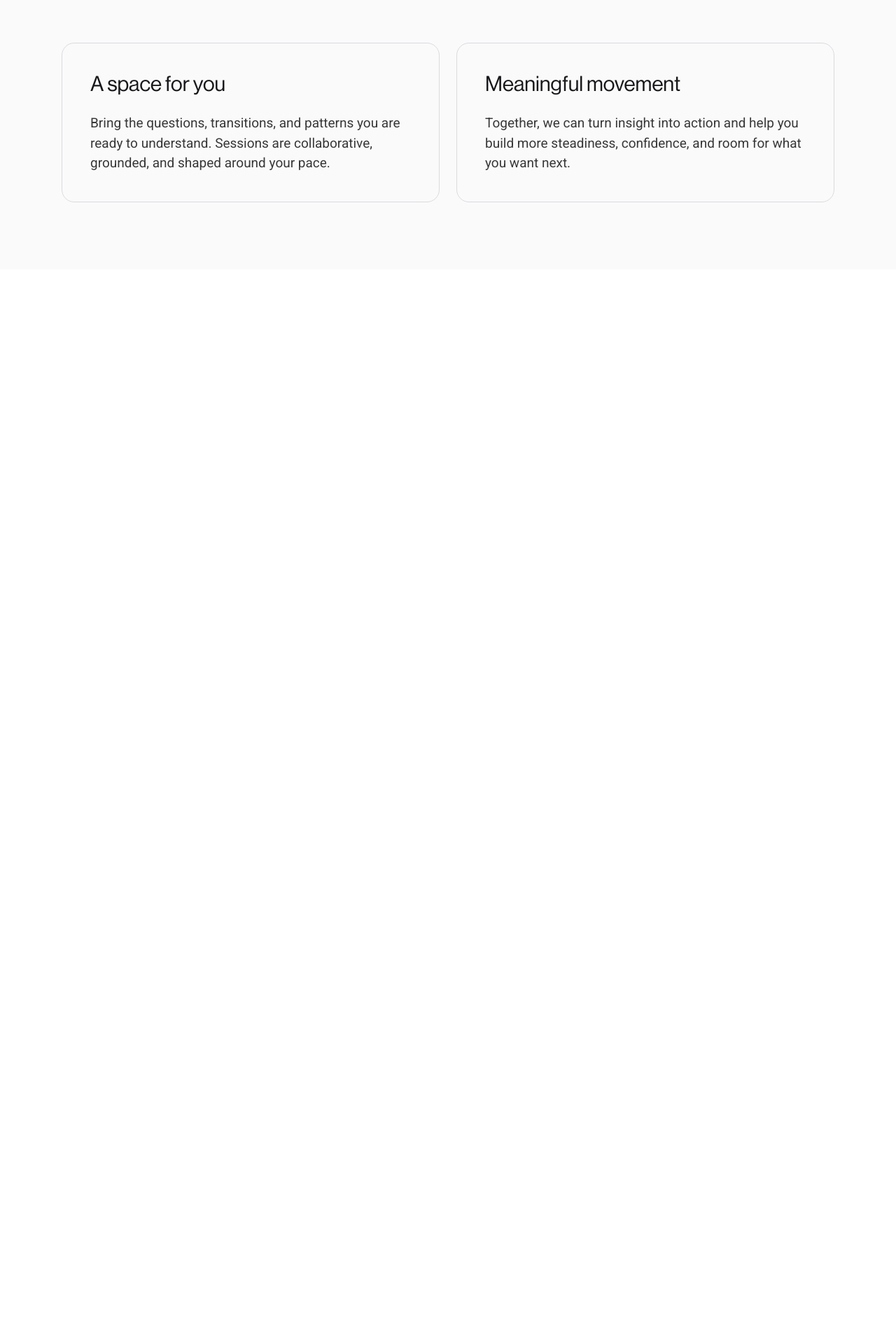
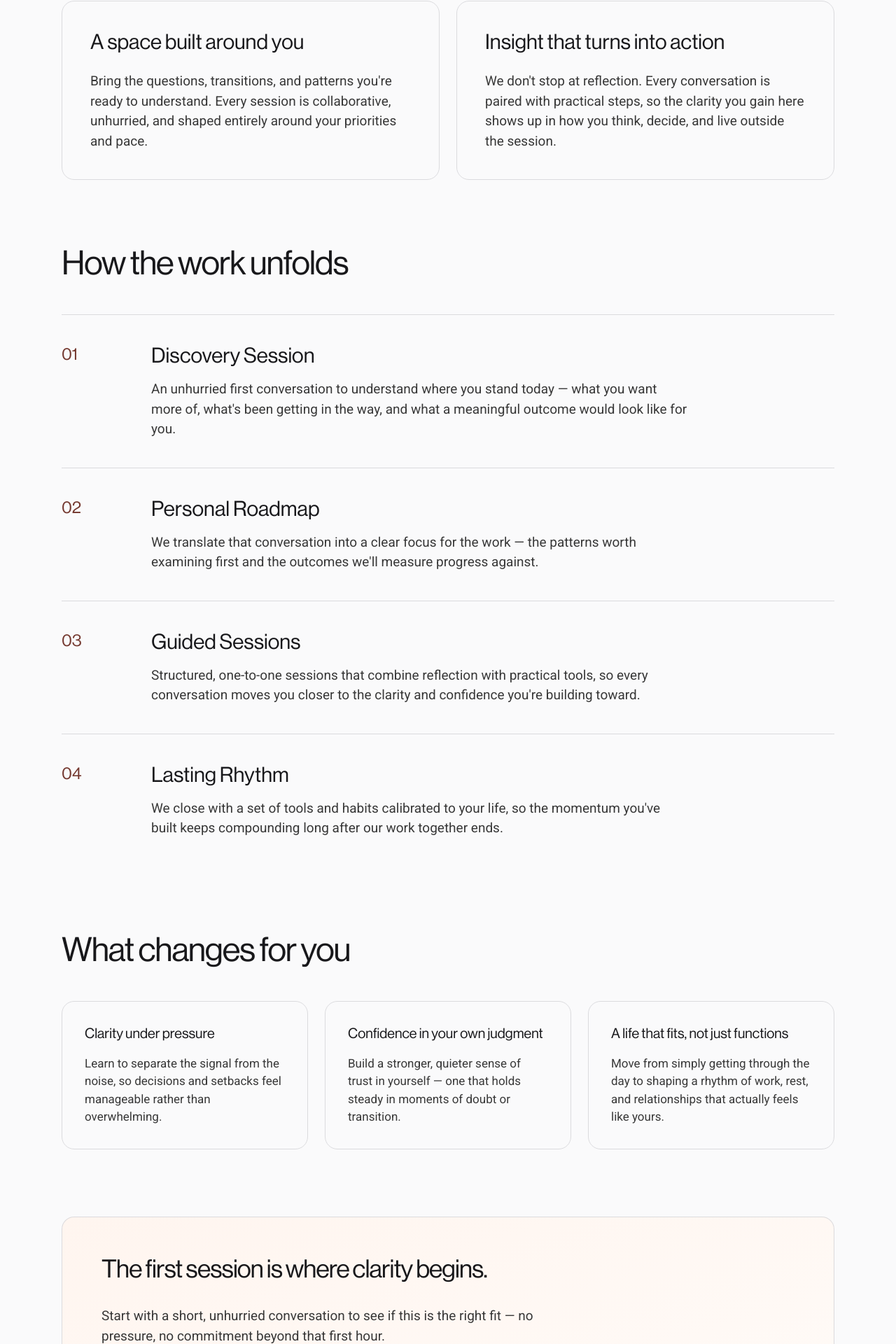
Before and after one commit to martamindacc/Aether, a Next.js app: page /individual-therapy in a window 1280 px wide. Shown: the part 518-2438 px from the top of the page at 70% size. Before the commit the page ends 903 px from the top, so only its background shows below. Built offline with nearby package versions, Linux system fonts and the light colour scheme.

Commit message:
feat: enhance therapy page with new outcomes and navigation link

```diff
--- a/app/couples-therapy/page.tsx
+++ b/app/couples-therapy/page.tsx
@@ -1,3 +1,4 @@
+import Link from "next/link";
 import { FloatingNav } from "@/components/floating-nav";
 
 const process = [
@@ -27,19 +28,36 @@ const process = [
   },
 ];
 
+const outcomes = [
+  {
+    title: "Communication that actually lands",
+    description:
+      "Learn to say the hard thing without it becoming a fight, and to hear each other without getting defensive.",
+  },
+  {
+    title: "Trust rebuilt on solid ground",
+    description:
+      "Move past old resentments with a shared understanding of what happened and why — not just an agreement to move on.",
+  },
+  {
+    title: "A partnership, not a negotiation",
+    description:
+      "Replace the sense of scorekeeping with a rhythm where you're solving problems together, not against each other.",
+  },
+];
+
 export default function CouplesTherapyPage() {
   return (
     <main className="min-h-screen bg-[#fafafb] font-[NeueHaasDisplayRoman,Arial,sans-serif] text-zinc-900">
       <FloatingNav />
       <section className="mx-auto flex max-w-6xl flex-col px-6 pb-24 pt-48">
-        <p className="text-lg text-[#66755c]">Relationship support</p>
-        <h1 className="mt-8 max-w-5xl font-[NeueHaasDisplayRoman,Arial,sans-serif] text-6xl font-medium leading-[0.95] tracking-tight sm:text-8xl">
+        <h1 className="max-w-5xl font-[NeueHaasDisplayRoman,Arial,sans-serif] text-6xl font-medium leading-[0.95] tracking-tight text-[#74382f] sm:text-8xl">
           Couples Therapy
         </h1>
         <p className="mt-12 max-w-4xl font-[Roboto,Arial,sans-serif] text-xl leading-[1.5] text-[#383838] sm:text-2xl">
-          A dedicated space for two people to understand how they work together —
-          improve communication, rebuild trust, and repair the pattern
-          underneath the conflict.
+          A dedicated space for two people to understand how they truly work
+          together — repair the pattern underneath the conflict, and rebuild
+          a partnership that feels steady, honest, and shared.
         </p>
 
         <div className="mt-20 grid gap-6 sm:grid-cols-2">
@@ -48,9 +66,9 @@ export default function CouplesTherapyPage() {
               A space for both of you
             </h2>
             <p className="mt-6 font-[Roboto,Arial,sans-serif] text-[19px] leading-[1.5] text-[#383838]">
-              Every session is shared, balanced, and structured so both voices are
-              heard equally — with a clear focus on what moves your relationship
-              forward.
+              Every session is shared, balanced, and structured so both
+              voices are heard equally — with a clear focus on what moves
+              your relationship forward, not who's right.
             </p>
           </div>
           <div className="rounded-2xl border border-zinc-300/80 p-8 sm:p-10">
@@ -59,7 +77,8 @@ export default function CouplesTherapyPage() {
             </h2>
             <p className="mt-6 font-[Roboto,Arial,sans-serif] text-[19px] leading-[1.5] text-[#383838]">
               We help you see the pattern behind the disagreement, so you can
-              respond to each other with more clarity, patience, and trust.
+              respond to each other with more clarity, patience, and lasting
+              trust — long after the conversation ends.
             </p>
           </div>
         </div>
@@ -74,7 +93,7 @@ export default function CouplesTherapyPage() {
                 key={step.number}
                 className="flex flex-col gap-4 border-t border-zinc-300/80 py-10 sm:flex-row sm:items-start sm:gap-12"
               >
-                <span className="font-[NeueHaasDisplayRoman,Arial,sans-serif] text-2xl font-medium text-[#66755c] sm:w-20 sm:shrink-0">
+                <span className="font-[NeueHaasDisplayRoman,Arial,sans-serif] text-2xl font-medium text-[#74382f] sm:w-20 sm:shrink-0">
                   {step.number}
                 </span>
                 <div>
@@ -89,6 +108,41 @@ export default function CouplesTherapyPage() {
             ))}
           </div>
         </div>
+
+        <div className="mt-24">
+          <h2 className="font-[NeueHaasDisplayRoman,Arial,sans-serif] text-4xl font-medium tracking-tight sm:text-5xl">
+            What changes for you both
+          </h2>
+          <div className="mt-12 grid gap-6 sm:grid-cols-3">
+            {outcomes.map((outcome) => (
+              <div key={outcome.title} className="rounded-2xl border border-zinc-300/80 p-8">
+                <h3 className="font-[NeueHaasDisplayRoman,Arial,sans-serif] text-xl font-medium">
+                  {outcome.title}
+                </h3>
+                <p className="mt-4 font-[Roboto,Arial,sans-serif] text-[17px] leading-[1.5] text-[#383838]">
+                  {outcome.description}
+                </p>
+              </div>
+            ))}
+          </div>
+        </div>
+
+        <div className="mt-24 flex flex-col items-start gap-8 rounded-2xl border border-zinc-300/80 bg-gradient-to-br from-[#fff5ef] to-[#fffbf8] p-10 sm:p-14">
+          <h2 className="max-w-2xl font-[NeueHaasDisplayRoman,Arial,sans-serif] text-3xl font-medium leading-[1.1] tracking-tight sm:text-4xl">
+            The strongest relationships are the ones that get worked on.
+          </h2>
+          <p className="max-w-2xl font-[Roboto,Arial,sans-serif] text-[19px] leading-[1.5] text-[#383838]">
+            Start with a joint discovery conversation to see if this is the
+            right fit for you both — no pressure, no commitment beyond that
+            first hour.
+          </p>
+          <Link
+            href="/"
+            className="border border-zinc-900/20 bg-white px-8 py-4 text-base font-medium text-zinc-900 transition-colors hover:bg-zinc-100"
+          >
+            Book your first session
+          </Link>
+        </div>
       </section>
     </main>
   );
--- a/app/executive-founder-work/page.tsx
+++ b/app/executive-founder-work/page.tsx
@@ -1,3 +1,4 @@
+import Link from "next/link";
 import { FloatingNav } from "@/components/floating-nav";
 
 const process = [
@@ -27,19 +28,36 @@ const process = [
   },
 ];
 
+const outcomes = [
+  {
+    title: "Decisions made with less noise",
+    description:
+      "Cut through the pressure and second-guessing to reach the same conclusion faster, with more conviction behind it.",
+  },
+  {
+    title: "A confidential thinking partner",
+    description:
+      "A space to say the unfiltered version of what's actually going on — without it becoming office politics or a liability.",
+  },
+  {
+    title: "Sustainable at the pace you're growing",
+    description:
+      "Build the internal steadiness to keep performing at a high level without the role quietly costing you everything else.",
+  },
+];
+
 export default function ExecutiveFounderWorkPage() {
   return (
     <main className="min-h-screen bg-[#fafafb] font-[NeueHaasDisplayRoman,Arial,sans-serif] text-zinc-900">
       <FloatingNav />
       <section className="mx-auto flex max-w-6xl flex-col px-6 pb-24 pt-48">
-        <p className="text-lg text-[#496171]">Leadership support</p>
-        <h1 className="mt-8 max-w-5xl font-[NeueHaasDisplayRoman,Arial,sans-serif] text-6xl font-medium leading-[0.95] tracking-tight sm:text-8xl">
+        <h1 className="max-w-5xl font-[NeueHaasDisplayRoman,Arial,sans-serif] text-6xl font-medium leading-[0.95] tracking-tight text-[#74382f] sm:text-8xl">
           Executive &amp; Founder Work
         </h1>
         <p className="mt-12 max-w-4xl font-[Roboto,Arial,sans-serif] text-xl leading-[1.5] text-[#383838] sm:text-2xl">
-          Support at the level decisions and isolation actually happen — for
-          founders and executives carrying weight the role doesn&apos;t make
-          space for.
+          Confidential, high-caliber support at the level where decisions and
+          isolation actually happen — built for founders and executives
+          carrying weight the role was never designed to make space for.
         </p>
 
         <div className="mt-20 grid gap-6 sm:grid-cols-2">
@@ -48,9 +66,9 @@ export default function ExecutiveFounderWorkPage() {
               A space built for the role
             </h2>
             <p className="mt-6 font-[Roboto,Arial,sans-serif] text-[19px] leading-[1.5] text-[#383838]">
-              Bring the pressure, the pace, and the decisions you can&apos;t
-              talk through anywhere else. Sessions are direct, confidential,
-              and built around your reality.
+              Bring the pressure, the pace, and the decisions you can't talk
+              through anywhere else. Sessions are direct, strictly
+              confidential, and built entirely around your reality.
             </p>
           </div>
           <div className="rounded-2xl border border-zinc-300/80 p-8 sm:p-10">
@@ -58,8 +76,9 @@ export default function ExecutiveFounderWorkPage() {
               Sharper judgment, faster
             </h2>
             <p className="mt-6 font-[Roboto,Arial,sans-serif] text-[19px] leading-[1.5] text-[#383838]">
-              We work on the thinking behind your decisions, so you carry more
-              clarity and steadiness into the moments that matter most.
+              We work on the thinking behind your decisions, so you carry
+              more clarity, composure, and precision into the moments that
+              matter most for your business and your people.
             </p>
           </div>
         </div>
@@ -74,7 +93,7 @@ export default function ExecutiveFounderWorkPage() {
                 key={step.number}
                 className="flex flex-col gap-4 border-t border-zinc-300/80 py-10 sm:flex-row sm:items-start sm:gap-12"
               >
-                <span className="font-[NeueHaasDisplayRoman,Arial,sans-serif] text-2xl font-medium text-[#496171] sm:w-20 sm:shrink-0">
+                <span className="font-[NeueHaasDisplayRoman,Arial,sans-serif] text-2xl font-medium text-[#74382f] sm:w-20 sm:shrink-0">
                   {step.number}
                 </span>
                 <div>
@@ -89,6 +108,40 @@ export default function ExecutiveFounderWorkPage() {
             ))}
           </div>
         </div>
+
+        <div className="mt-24">
+          <h2 className="font-[NeueHaasDisplayRoman,Arial,sans-serif] text-4xl font-medium tracking-tight sm:text-5xl">
+            What changes for you
+          </h2>
+          <div className="mt-12 grid gap-6 sm:grid-cols-3">
+            {outcomes.map((outcome) => (
+              <div key={outcome.title} className="rounded-2xl border border-zinc-300/80 p-8">
+                <h3 className="font-[NeueHaasDisplayRoman,Arial,sans-serif] text-xl font-medium">
+                  {outcome.title}
+                </h3>
+                <p className="mt-4 font-[Roboto,Arial,sans-serif] text-[17px] leading-[1.5] text-[#383838]">
+                  {outcome.description}
+                </p>
+              </div>
+            ))}
+          </div>
+        </div>
+
+        <div className="mt-24 flex flex-col items-start gap-8 rounded-2xl border border-zinc-300/80 bg-gradient-to-br from-[#fff5ef] to-[#fffbf8] p-10 sm:p-14">
+          <h2 className="max-w-2xl font-[NeueHaasDisplayRoman,Arial,sans-serif] text-3xl font-medium leading-[1.1] tracking-tight sm:text-4xl">
+            The best leaders build in a thinking partner. Start here.
+          </h2>
+          <p className="max-w-2xl font-[Roboto,Arial,sans-serif] text-[19px] leading-[1.5] text-[#383838]">
+            Start with a confidential context session to see if this is the
+            right fit — no pressure, no commitment beyond that first hour.
+          </p>
+          <Link
+            href="/"
+            className="border border-zinc-900/20 bg-white px-8 py-4 text-base font-medium text-zinc-900 transition-colors hover:bg-zinc-100"
+          >
+            Book your first session
+          </Link>
+        </div>
       </section>
     </main>
   );
--- a/app/individual-therapy/page.tsx
+++ b/app/individual-therapy/page.tsx
@@ -1,30 +1,147 @@
+import Link from "next/link";
 import { FloatingNav } from "@/components/floating-nav";
+
+const process = [
+  {
+    number: "01",
+    title: "Discovery Session",
+    description:
+      "An unhurried first conversation to understand where you stand today — what you want more of, what's been getting in the way, and what a meaningful outcome would look like for you.",
+  },
+  {
+    number: "02",
+    title: "Personal Roadmap",
+    description:
+      "We translate that conversation into a clear focus for the work — the patterns worth examining first and the outcomes we'll measure progress against.",
+  },
+  {
+    number: "03",
+    title: "Guided Sessions",
+    description:
+      "Structured, one-to-one sessions that combine reflection with practical tools, so every conversation moves you closer to the clarity and confidence you're building toward.",
+  },
+  {
+    number: "04",
+    title: "Lasting Rhythm",
+    description:
+      "We close with a set of tools and habits calibrated to your life, so the momentum you've built keeps compounding long after our work together ends.",
+  },
+];
+
+const outcomes = [
+  {
+    title: "Clarity under pressure",
+    description:
+      "Learn to separate the signal from the noise, so decisions and setbacks feel manageable rather than overwhelming.",
+  },
+  {
+    title: "Confidence in your own judgment",
+    description:
+      "Build a stronger, quieter sense of trust in yourself — one that holds steady in moments of doubt or transition.",
+  },
+  {
+    title: "A life that fits, not just functions",
+    description:
+      "Move from simply getting through the day to shaping a rhythm of work, rest, and relationships that actually feels like yours.",
+  },
+];
 
 export default function IndividualTherapyPage() {
   return (
     <main className="min-h-screen bg-[#fafafb] font-[NeueHaasDisplayRoman,Arial,sans-serif] text-zinc-900">
       <FloatingNav />
       <section className="mx-auto flex max-w-6xl flex-col px-6 pb-24 pt-48">
-        <p className="text-lg text-[#7b4037]">Individual support</p>
-        <h1 className="mt-8 max-w-5xl font-[NeueHaasDisplayRoman,Arial,sans-serif] text-6xl font-medium leading-[0.95] tracking-tight sm:text-8xl">
+        <h1 className="max-w-5xl font-[NeueHaasDisplayRoman,Arial,sans-serif] text-6xl font-medium leading-[0.95] tracking-tight text-[#74382f] sm:text-8xl">
           Individual Therapy
         </h1>
         <p className="mt-12 max-w-4xl font-[Roboto,Arial,sans-serif] text-xl leading-[1.5] text-[#383838] sm:text-2xl">
-          A thoughtful space to pause, reflect, and move forward with greater clarity. We explore what matters to you, strengthen the resources you already have, and create practical steps toward a life that feels more aligned.
+          A dedicated space to think clearly, understand your own patterns,
+          and move forward with intention. This is coaching built for people
+          who are already capable — and want a sharper, more deliberate
+          version of the life they're building.
         </p>
+
         <div className="mt-20 grid gap-6 sm:grid-cols-2">
           <div className="rounded-2xl border border-zinc-300/80 p-8 sm:p-10">
-            <h2 className="font-[NeueHaasDisplayRoman,Arial,sans-serif] text-3xl font-medium">A space for you</h2>
+            <h2 className="font-[NeueHaasDisplayRoman,Arial,sans-serif] text-3xl font-medium">
+              A space built around you
+            </h2>
             <p className="mt-6 font-[Roboto,Arial,sans-serif] text-[19px] leading-[1.5] text-[#383838]">
-              Bring the questions, transitions, and patterns you are ready to understand. Sessions are collaborative, grounded, and shaped around your pace.
+              Bring the questions, transitions, and patterns you're ready to
+              understand. Every session is collaborative, unhurried, and
+              shaped entirely around your priorities and pace.
             </p>
           </div>
           <div className="rounded-2xl border border-zinc-300/80 p-8 sm:p-10">
-            <h2 className="font-[NeueHaasDisplayRoman,Arial,sans-serif] text-3xl font-medium">Meaningful movement</h2>
+            <h2 className="font-[NeueHaasDisplayRoman,Arial,sans-serif] text-3xl font-medium">
+              Insight that turns into action
+            </h2>
             <p className="mt-6 font-[Roboto,Arial,sans-serif] text-[19px] leading-[1.5] text-[#383838]">
-              Together, we can turn insight into action and help you build more steadiness, confidence, and room for what you want next.
+              We don't stop at reflection. Every conversation is paired with
+              practical steps, so the clarity you gain here shows up in how
+              you think, decide, and live outside the session.
             </p>
           </div>
+        </div>
+
+        <div className="mt-24">
+          <h2 className="font-[NeueHaasDisplayRoman,Arial,sans-serif] text-4xl font-medium tracking-tight sm:text-5xl">
+            How the work unfolds
+          </h2>
+          <div className="mt-12 flex flex-col">
+            {process.map((step) => (
+              <div
+                key={step.number}
+                className="flex flex-col gap-4 border-t border-zinc-300/80 py-10 sm:flex-row sm:items-start sm:gap-12"
+              >
+                <span className="font-[NeueHaasDisplayRoman,Arial,sans-serif] text-2xl font-medium text-[#74382f] sm:w-20 sm:shrink-0">
+                  {step.number}
+                </span>
+                <div>
+                  <h3 className="font-[NeueHaasDisplayRoman,Arial,sans-serif] text-2xl font-medium sm:text-3xl">
+                    {step.title}
+                  </h3>
+                  <p className="mt-4 max-w-3xl font-[Roboto,Arial,sans-serif] text-[19px] leading-[1.5] text-[#383838]">
+                    {step.description}
+                  </p>
+                </div>
+              </div>
+            ))}
+          </div>
+        </div>
+
+        <div className="mt-24">
+          <h2 className="font-[NeueHaasDisplayRoman,Arial,sans-serif] text-4xl font-medium tracking-tight sm:text-5xl">
+            What changes for you
+          </h2>
+          <div className="mt-12 grid gap-6 sm:grid-cols-3">
+            {outcomes.map((outcome) => (
+              <div key={outcome.title} className="rounded-2xl border border-zinc-300/80 p-8">
+                <h3 className="font-[NeueHaasDisplayRoman,Arial,sans-serif] text-xl font-medium">
+                  {outcome.title}
+                </h3>
+                <p className="mt-4 font-[Roboto,Arial,sans-serif] text-[17px] leading-[1.5] text-[#383838]">
+                  {outcome.description}
+                </p>
+              </div>
+            ))}
+          </div>
+        </div>
+
+        <div className="mt-24 flex flex-col items-start gap-8 rounded-2xl border border-zinc-300/80 bg-gradient-to-br from-[#fff5ef] to-[#fffbf8] p-10 sm:p-14">
+          <h2 className="max-w-2xl font-[NeueHaasDisplayRoman,Arial,sans-serif] text-3xl font-medium leading-[1.1] tracking-tight sm:text-4xl">
+            The first session is where clarity begins.
+          </h2>
+          <p className="max-w-2xl font-[Roboto,Arial,sans-serif] text-[19px] leading-[1.5] text-[#383838]">
+            Start with a short, unhurried conversation to see if this is the
+            right fit — no pressure, no commitment beyond that first hour.
+          </p>
+          <Link
+            href="/"
+            className="border border-zinc-900/20 bg-white px-8 py-4 text-base font-medium text-zinc-900 transition-colors hover:bg-zinc-100"
+          >
+            Book your first session
+          </Link>
         </div>
       </section>
     </main>
--- a/app/page.tsx
+++ b/app/page.tsx
@@ -465,7 +465,7 @@ export default function Home() {
             <Link
               key={section.href}
               href={section.href}
-              className="group rounded-2xl border border-zinc-300/80 bg-[#fafafb] p-8 transition-colors hover:bg-[#f5e5dc] sm:p-14"
+              className="group rounded-2xl border border-zinc-300/80 bg-[#fafafb] p-8 transition-colors duration-300 hover:bg-gradient-to-br hover:from-[#fff5ef] hover:to-[#fffbf8] sm:p-14"
             >
               <h2 className="inline-block origin-left font-[NeueHaasDisplayRoman,Arial,sans-serif] text-5xl font-medium tracking-tight text-zinc-900 transition-transform duration-300 ease-out group-hover:translate-x-2 group-hover:scale-x-105 sm:text-7xl">
                 {section.title}
```
Also changed, not shown: public/logo-a.svg.
